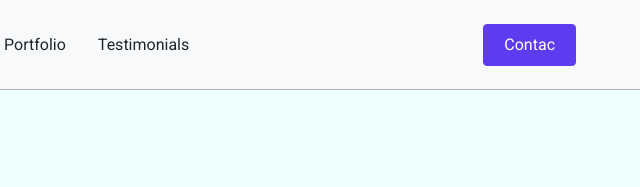
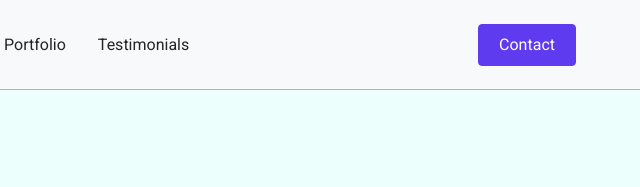
Before and after one commit to hastman1687/Portfolio, a website: page index.html in a window 1280 px wide. Shown: the top 187 px of the page, 640-1280 px from the left. Drawn offline with nearby package versions, Linux system fonts and the light colour scheme.

Commit message:
error solved

```diff
--- a/index.html
+++ b/index.html
@@ -95,7 +95,7 @@
               type="button"
               class="btn btn-outline-primary py-2 contact_btn"
             >
-              Contac
+              Contact
             </button>
           </a>
         </div>
```
